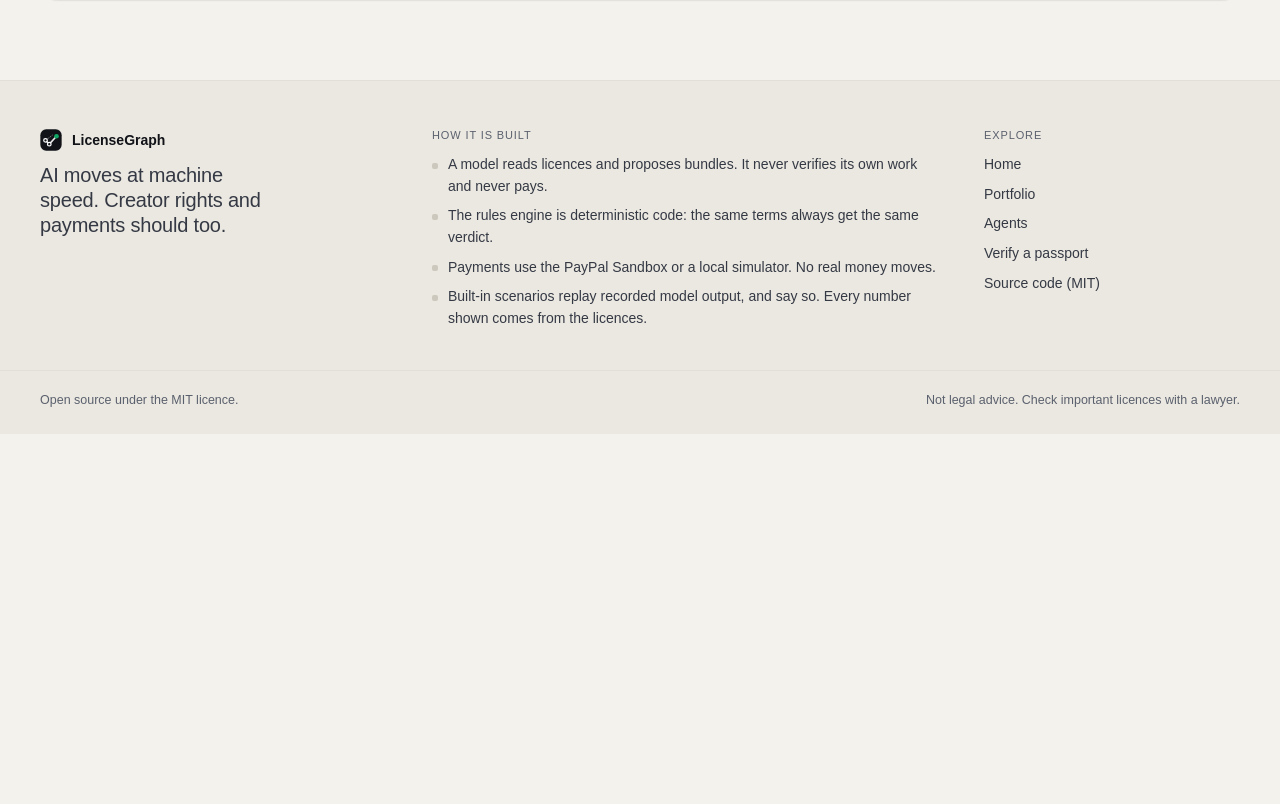
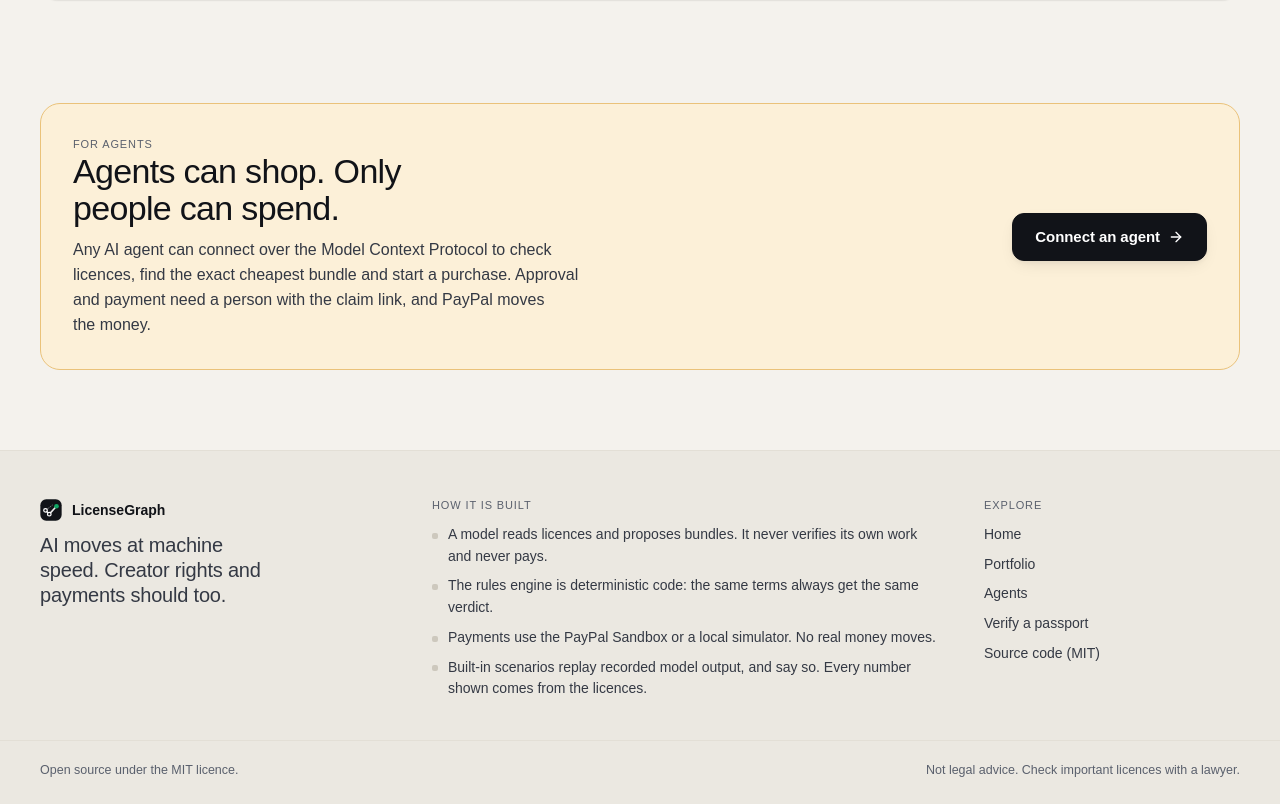
Before and after one commit to joyboyreturns/LicenseGraph, a Next.js app: page / in a window 1280 px wide. Shown: the part 3277-4081 px from the top of the page. Before the commit the page ends 3711 px from the top, so only its background shows below. Built offline with nearby package versions, Linux system fonts and the light colour scheme; no server answers; a web font is replaced by a local one.

Commit message:
Point visitors to the Agents page from the home page

```diff
--- a/src/ui/components/home/Home.module.css
+++ b/src/ui/components/home/Home.module.css
@@ -469,3 +469,18 @@
     grid-column: 2;
   }
 }
+
+.agentBand {
+  display: flex;
+  align-items: center;
+  justify-content: space-between;
+  gap: 24px;
+  flex-wrap: wrap;
+  padding: clamp(20px, 3vw, 32px);
+  border-radius: 20px;
+  border: 1px solid var(--agent-line);
+  background: var(--agent-soft);
+}
+.agentBand > div {
+  max-width: 62ch;
+}
--- a/src/ui/components/home/Home.tsx
+++ b/src/ui/components/home/Home.tsx
@@ -1,6 +1,7 @@
 "use client";
 
 import { ArrowRight, BadgeCheck, CreditCard, FileSearch, Play, Quote, Scale, Sparkles, UserCheck } from "lucide-react";
+import Link from "next/link";
 import { useEffect, useState } from "react";
 import { api } from "@/src/ui/lib/api";
 import { useConfig } from "../Providers";
@@ -123,6 +124,21 @@ export function Home() {
         <BriefWizard scenarios={scenarios ?? []} onStartScenario={start} starting={starting} />
       </section>
 
+      <section className={`container ${styles.section}`} aria-labelledby="agents-title">
+        <div className={styles.agentBand}>
+          <div>
+            <p className="eyebrow">For agents</p>
+            <h2 id="agents-title" className="section-title">
+              Agents can shop. Only people can spend.
+            </h2>
+            <p className={styles.sectionLead}>Any AI agent can connect over the Model Context Protocol to check licences, find the exact cheapest bundle and start a purchase. Approval and payment need a person with the claim link, and PayPal moves the money.</p>
+          </div>
+          <Link prefetch={false} href="/agents" className="btn btn-primary btn-lg">
+            Connect an agent <ArrowRight aria-hidden />
+          </Link>
+        </div>
+      </section>
+
       <RecentRuns />
     </>
   );
```
